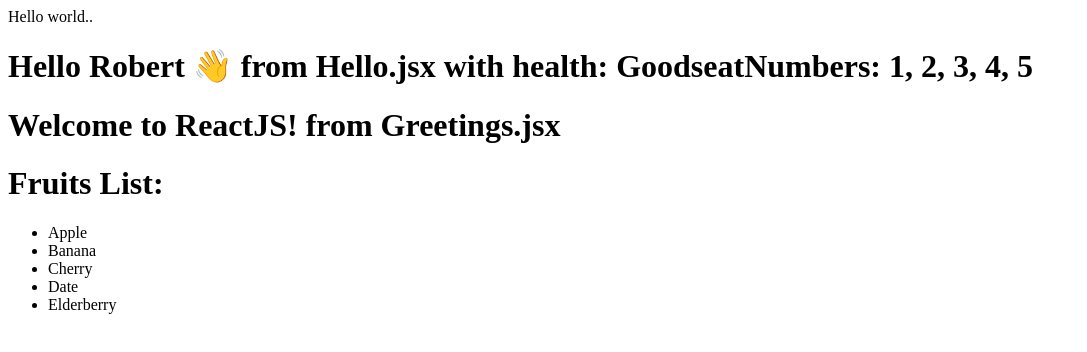
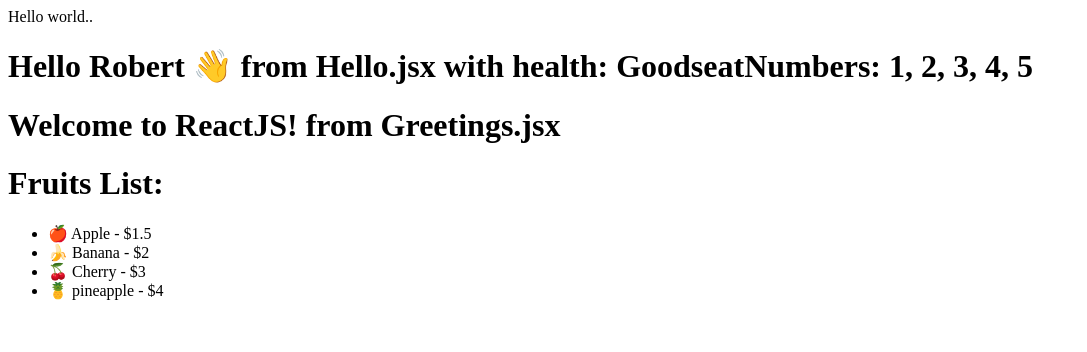
Before and after one commit to maheswar189/reactJsLearning, a React app: page / in a window 1280 px wide. Shown: the top 352 px of the page, without its empty margins (0-1087 px from the left). Built offline with nearby package versions, Linux system fonts and the light colour scheme; the HTML template or start-up script is replaced by a standard one.

Commit message:
ReactJS Tutorial 14 : Rendering Array Of Objects In React

```diff
--- a/src/components/Fruits.jsx
+++ b/src/components/Fruits.jsx
@@ -1,11 +1,19 @@
 export default function Fruits() {
-  const fruits = ["Apple", "Banana", "Cherry", "Date", "Elderberry"];
+  //const fruits = ["Apple", "Banana", "Cherry", "Date", "Elderberry"];
+  const fruits = [
+    { name: "Apple", price: 1.5, color: "Red", emoji: "🍎" },
+    { name: "Banana", price: 2.0, color: "Yellow", emoji: "🍌" },
+    { name: "Cherry", price: 3.0, color: "Red", emoji: "🍒" },
+    { name: "pineapple", price: 4.0, color: "Yellow", emoji: "🍍" },
+  ];
   return (
     <div>
       <h1>Fruits List:</h1>
       <ul>
         {fruits.map((fruit, index) => (
-          <li key={index}>{fruit}</li>
+          <li key={index}>
+            {fruit.emoji} {fruit.name} - ${fruit.price}
+          </li>
         ))}
       </ul>
     </div>
```
